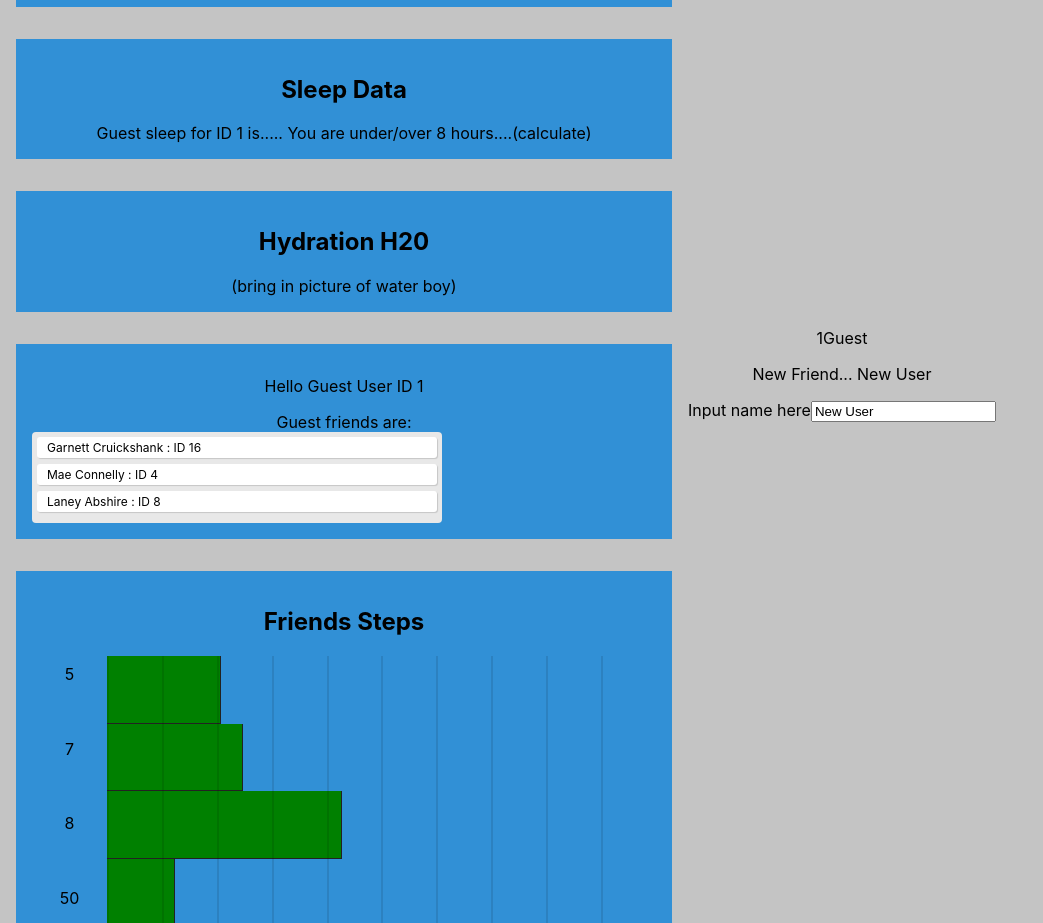
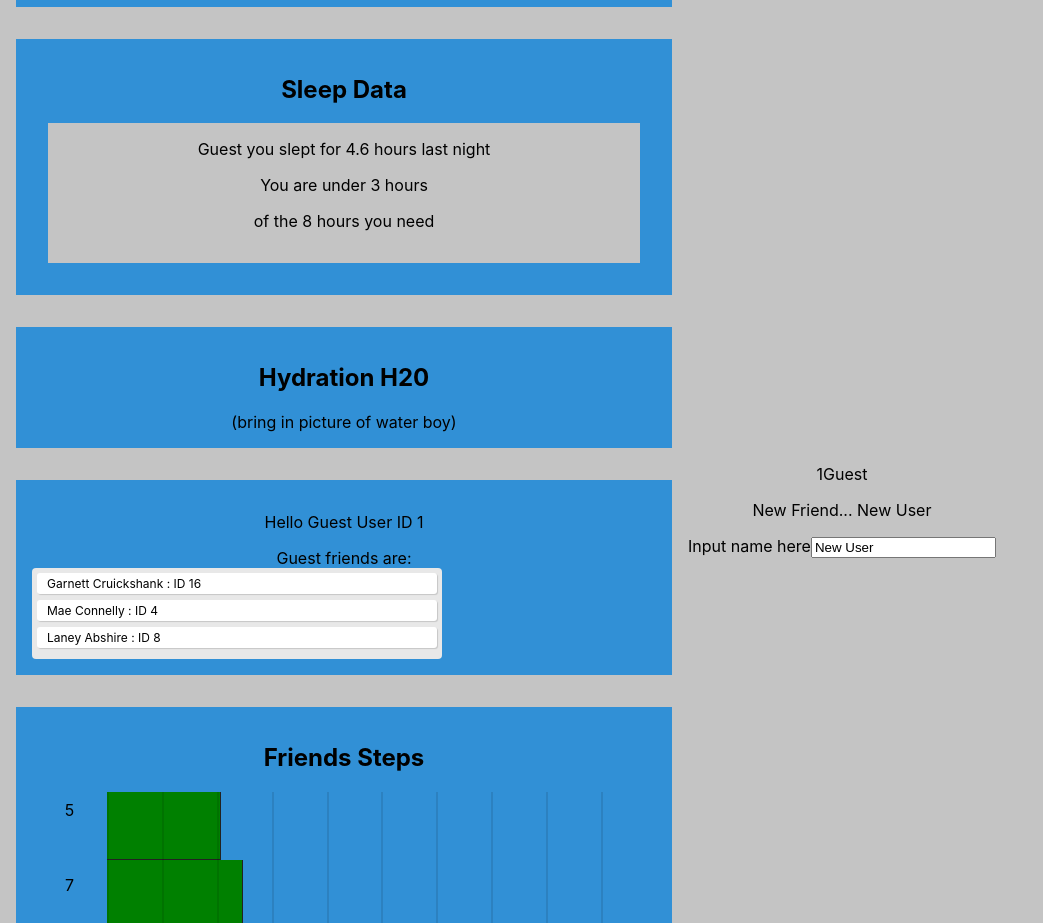
Before and after one commit to saykaren/GetFitter, a React (Create React App) app: page / in a window 1280 px wide. Shown: the part 1000-1923 px from the top of the page, without its empty margins (0-1043 px from the left). Built offline with nearby package versions, Linux system fonts and the light colour scheme.

Commit message:
added sleep details for a certain day that will update as the user updates

```diff
--- a/src/Components/App/App.css
+++ b/src/Components/App/App.css
@@ -110,6 +110,13 @@
   background-color: #C4C4C4;
 }
 
+.sleepDetails {
+  font-size: 1rem;
+  background-color: #C4C4C4;
+  padding: 1rem;
+  margin: 1rem;
+}
+
 .todo {
   background: #fff;
   box-shadow: 1px 1px 1px rgba(0,0,0,0.15);
--- a/src/Components/App/Sleep.js
+++ b/src/Components/App/Sleep.js
@@ -1,17 +1,30 @@
-// import React, {useState} from 'react';
+import React, {useState} from 'react';
 import './App.css';
-import React from 'react';
+// import React from 'react';
 // import activityData from '../../data/activity';
 // import userData from '../../data/users';
+import sleepData from '../../data/sleep';
 
 const Sleep = ({Id, name})=>{
+
+  const sleepIdFilter = sleepData.filter(x=>(x.userID === Id));
+  const todaySleepID = sleepIdFilter.filter(x=>(x.date === "2019/09/22"));
+  const sleepToday = todaySleepID[0]["hoursSlept"];
+  // console.log({todaySleepID});
+  const goodSleep = parseInt(8-sleepToday);
 
   return(
     <div className="sleepInfo">
     <h1>Sleep Data</h1>
-    <article>
-      {name} sleep for ID {Id} is.....
-      You are under/over 8 hours....(calculate)
+    <article className="sleepDetails">
+      {name} you slept for {sleepToday} hours last night
+      <p>
+      You are under {goodSleep} hours
+      </p>
+      <p>
+      of the 8 hours you need
+      </p>
+
     </article>
   </div>
   )
```
Also changed, not shown: src/data/sleep.js.
